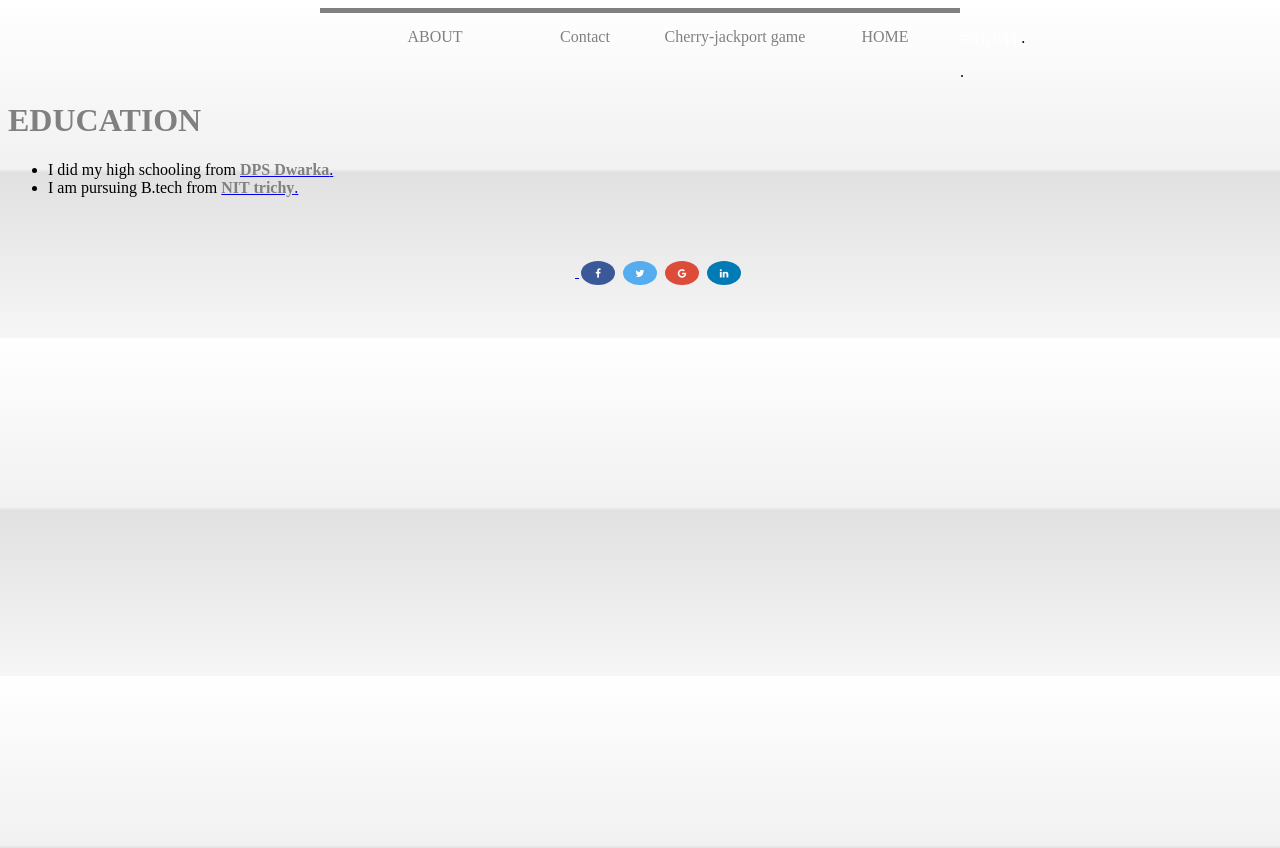
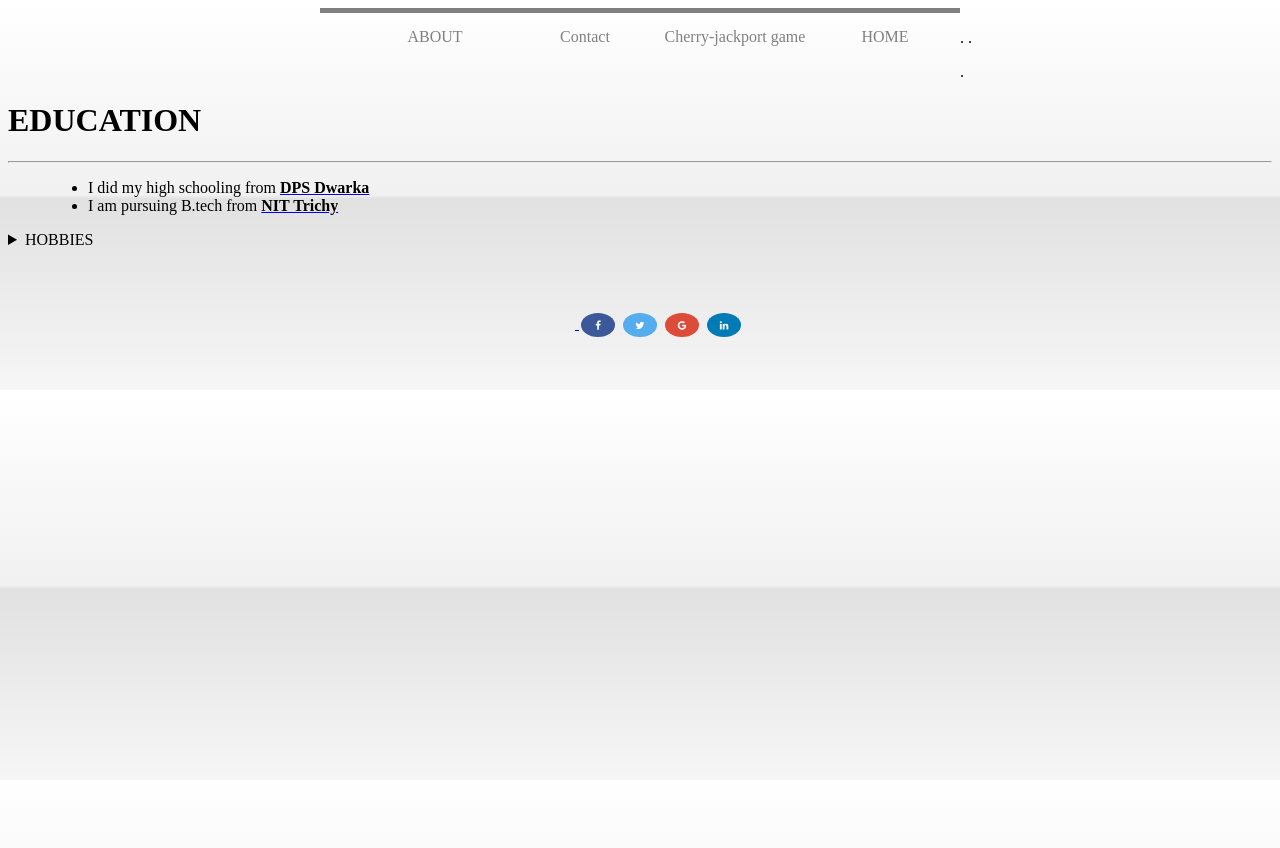
Before and after one commit to HarshitNITT/HarshitNITT.github.io, a Jekyll site: the page built from about/01_about.md, in a window 1280 px wide. Shown: the top 848 px of the page. Built offline with Jekyll 4.4.1, drawn with Linux system fonts in a browser that asks for light colours.

Commit message:
Add Dropdown menu for displaying the hobbies as a list

```diff
--- a/about/01_about.md
+++ b/about/01_about.md
@@ -15,10 +15,30 @@ permalink: /about/
 
 
 
-<span style="color:white">#ertyiopp</span>.
+<p>.                                                          .</p>
 
 .
-# <span style="color:grey">EDUCATION</span>
 
-* I did my high schooling from [<span style="color:grey">**DPS Dwarka**</span>.](http://www.dpsdwarka.com/)
-* I am pursuing  B.tech from [<span style="color:grey">**NIT trichy**</span>.](https://www.nitt.edu)
+
+# <span style="color:black">EDUCATION</span>
+--------------------------------------------
+
+> * I did my high schooling from [<span style="color:black">**DPS Dwarka**</span>](http://www.dpsdwarka.com/)
+> * I am pursuing  B.tech from [<span style="color:black">**NIT Trichy**</span>](//www.nitt.edu">NIT trichy)
+
+<details>
+<summary>
+HOBBIES
+</summary>
+
+<ul>
+<li>
+<p>Watching Cricket</p></li></ul>
+<ul>
+<li>
+<p> Movies</p></li></ul>
+<ul>
+<li>
+<p>playing games</p>
+</li></ul>
+<details>
```
